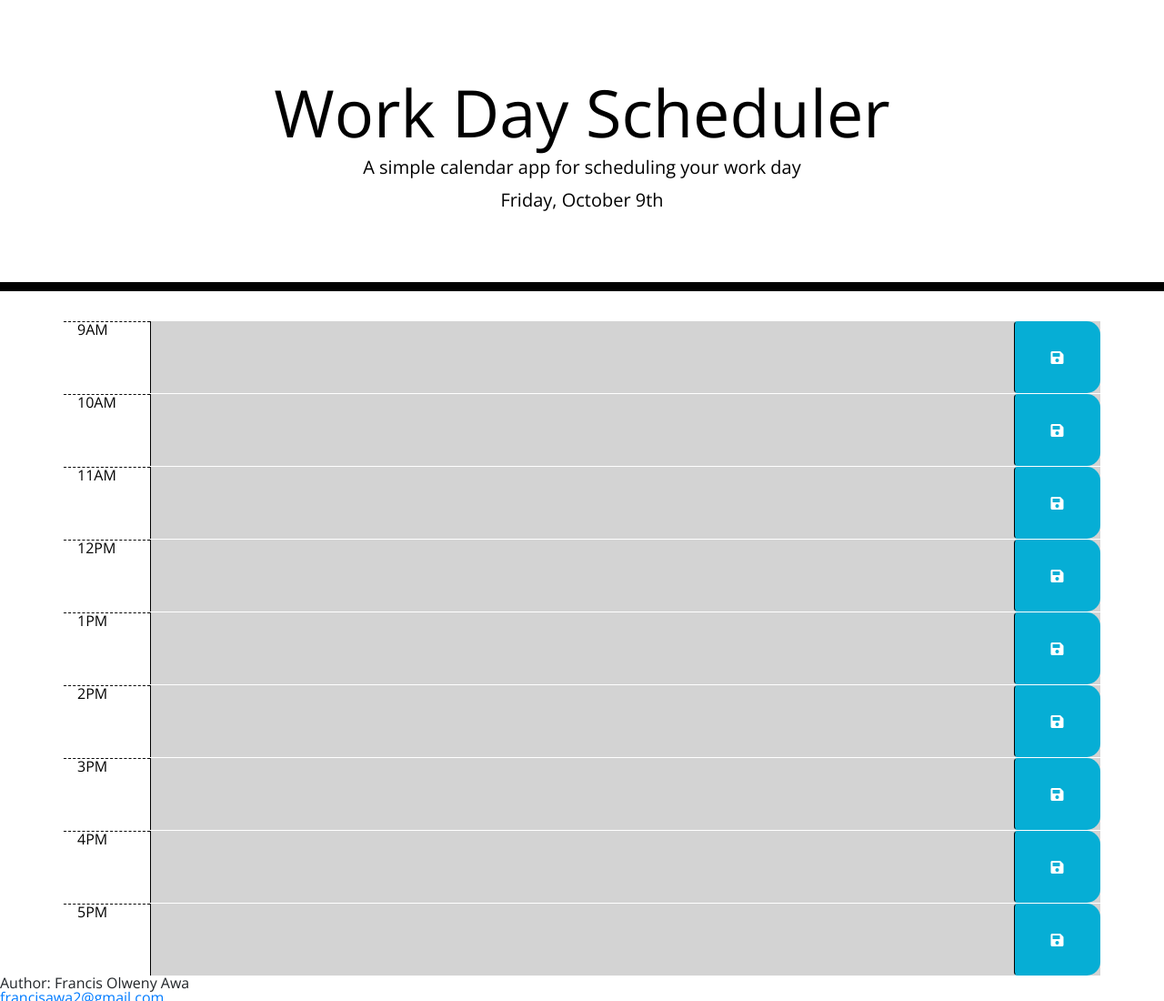
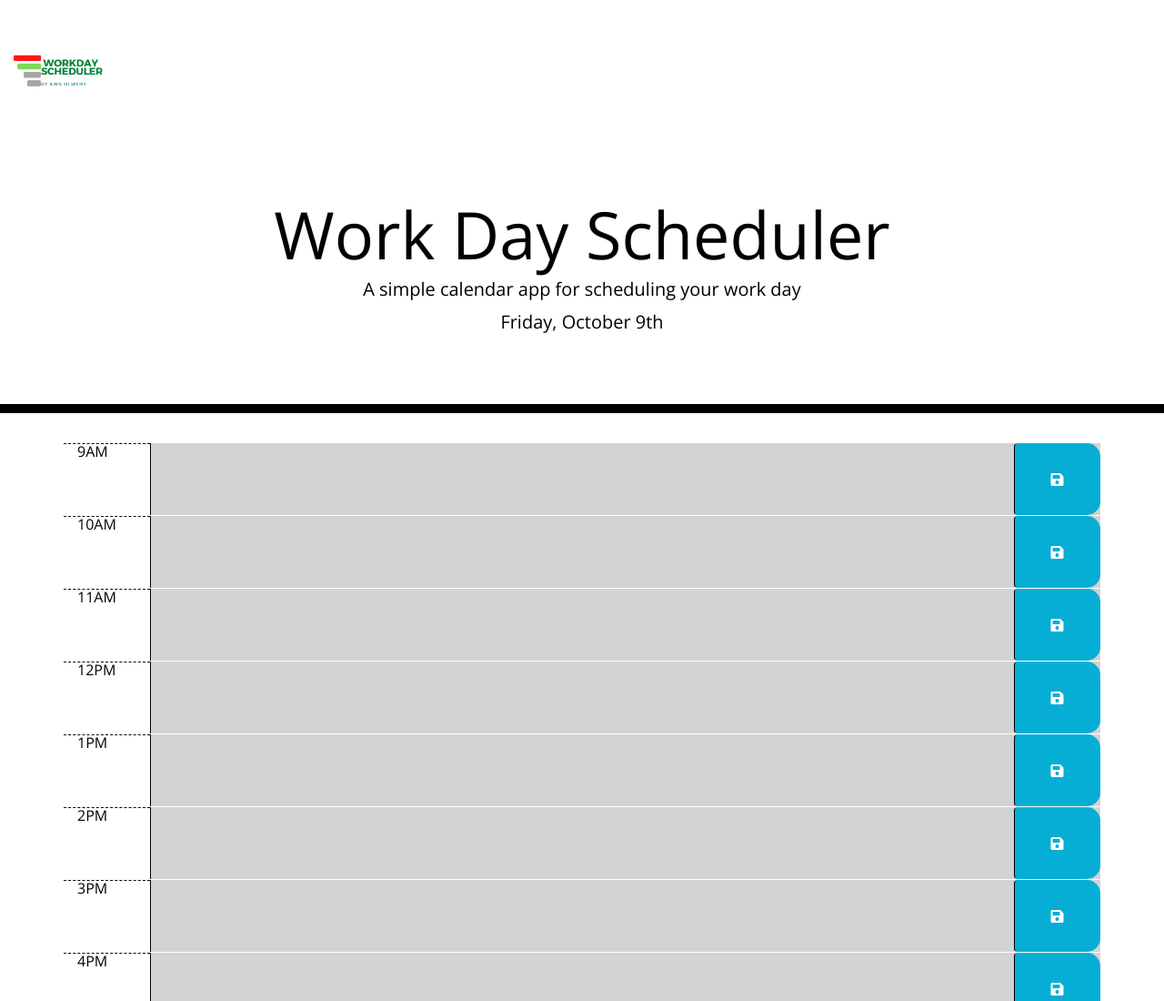
Before and after one commit to francisawa/Work-Day-Scheduler, a plain HTML site: page index.html in a window 1280 px wide. Shown: the top 1100 px of the page at 91% size. Drawn offline with nearby package versions, Linux system fonts and the light colour scheme.

Commit message:
scheduler logo added

```diff
--- a/index.html
+++ b/index.html
@@ -1,6 +1,7 @@
 <!DOCTYPE html>
 <html lang="en">
   <head>
+    <a id="alogo" href="index.html">  <img  class="img-fluid port-image" src="./assets/awalogo1.png" alt="logo" width="150" height="150"></a>
     <meta charset="UTF-8" />
     <meta name="viewport" content="width=device-width, initial-scale=1.0" />
     <meta http-equiv="X-UA-Compatible" content="ie=edge" />
```
Also changed, not shown: Assets/awalogo1.png (added).
